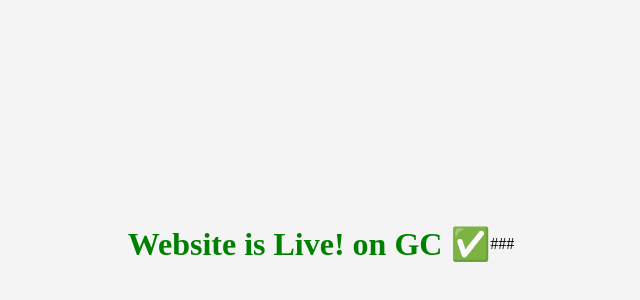
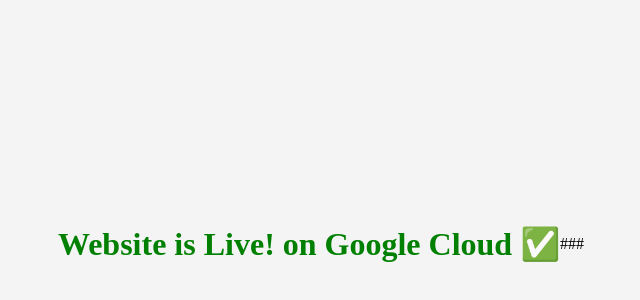
Before and after one commit to arjit547/googlenodecicd, a website: page public/index.html in a window 1280 px wide. Shown: the part 164-464 px from the top of the page, without its empty margins (319-959 px from the left). Drawn offline with Linux system fonts and the light colour scheme.

Commit message:
Update index.html

```diff
--- a/public/index.html
+++ b/public/index.html
@@ -19,7 +19,7 @@
     </style>
 </head>
 <body>
-    <h1>Website is Live! on GC ✅</h1>
+    <h1>Website is Live! on Google Cloud ✅</h1>
 </body>
 </html>
 
```
